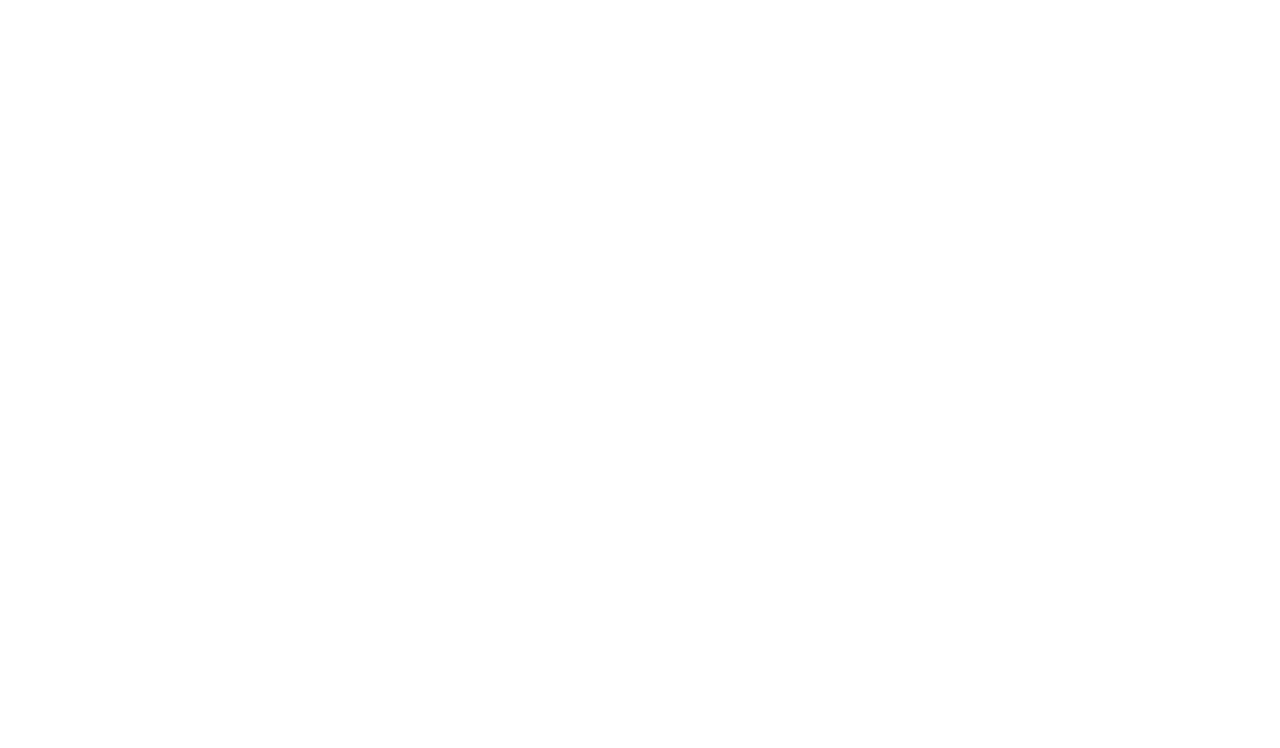
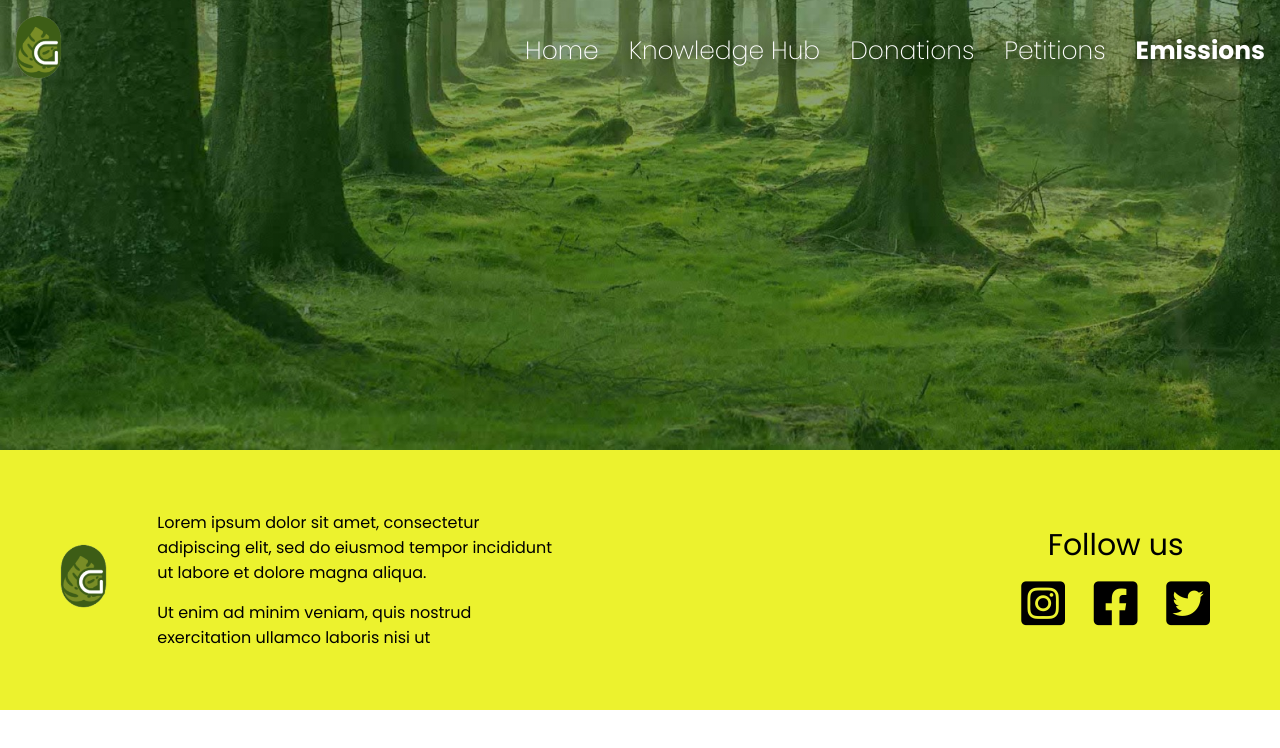
Before and after one commit to Stanko998/Go-Green-Real, a plain HTML site: page HTML/Emissions.html in a window 1280 px wide. Drawn offline with Linux system fonts and the light colour scheme.

Commit message:
Prva Veca Promena

```diff
--- a/HTML/Donations.html
+++ b/HTML/Donations.html
@@ -7,6 +7,7 @@
     <link rel="stylesheet" href="../CSS/all.min.css">
     <link rel="stylesheet" href="../CSS/Donations.css">
     <title>Document</title>
+    <link rel="icon" href="../Images/Logo.png">
 </head>
 
 <body>
@@ -17,9 +18,9 @@
             </a>
             <nav>
                 <ul>
-                    <li><a href="Index.html" class="active">Home</a></li>
+                    <li><a href="Index.html">Home</a></li>
                     <li><a href="KnowledgeHub.html">Knowledge Hub</a></li>
-                    <li><a href="Donations.html">Donations</a></li>
+                    <li><a href="Donations.html" class="active">Donations</a></li>
                     <li><a href="Petitions.html">Petitions</a></li>
                     <li><a href="Emissions.html">Emissions</a></li>
                 </ul>
--- a/HTML/Emissions.html
+++ b/HTML/Emissions.html
@@ -0,0 +1,61 @@
+<!DOCTYPE html>
+<html lang="en">
+
+<head>
+    <meta charset="UTF-8">
+    <meta name="viewport" content="width=device-width, initial-scale=1.0">
+    <link rel="stylesheet" href="../CSS/all.min.css">
+    <link rel="stylesheet" href="../CSS/Style.css">
+    <title>Document</title>
+    <link rel="icon" href="../Images/Logo.png">
+</head>
+
+<body>
+    <header>
+        <div class="up">
+            <a href="Index.html" class="logo">
+                <img src="../Images/Logo.png" alt="Logo...">
+            </a>
+            <nav>
+                <ul>
+                    <li><a href="Index.html">Home</a></li>
+                    <li><a href="KnowledgeHub.html">Knowledge Hub</a></li>
+                    <li><a href="Donations.html">Donations</a></li>
+                    <li><a href="Petitions.html">Petitions</a></li>
+                    <li><a href="Emissions.html" class="active">Emissions</a></li>
+                </ul>
+            </nav>
+        </div>
+    </header>
+
+    <div class="main">
+
+
+    </div>
+
+    <footer>
+        <div class="left">
+            <a href="Index.html" class="logo">
+                <img src="../Images/Logo.png" alt="Logo...">
+            </a>
+            <div>
+                <p>Lorem ipsum dolor sit amet, consectetur adipiscing elit, sed do eiusmod tempor incididunt ut labore
+                    et dolore magna aliqua.
+                </p>
+                <p>
+                    Ut enim ad minim veniam, quis nostrud exercitation ullamco laboris nisi ut
+                </p>
+            </div>
+        </div>
+        <div class="right">
+            <p>Follow us</p>
+            <div>
+                <a href="#"><i class="fa-brands fa-instagram-square"></i> </a>
+                <a href="#"><i class="fa-brands fa-facebook-square"></i> </a>
+                <a href="#"><i class="fa-brands fa-twitter-square"></i> </a>
+            </div>
+        </div>
+    </footer>
+</body>
+
+</html>
--- a/SASS/_Values.scss
+++ b/SASS/_Values.scss
@@ -1,7 +1,7 @@
 /*
     Stefan Stankovic 22.02.2022
 
-    ovaj se scss koristi za deklarisanje promenjivih i resetovanje css.
+    ovaj se scss koristi za deklarisanje promenjivih i resetovanje css i pravljenje mixin komponenti.
 */
 
 //Import Poppins Font
```
Also changed, not shown: HTML/Index.html (+1 -3 lines), HTML/KnowledgeHub.html (+1 -0 lines), HTML/Petitions.html (+45 -1 lines), SASS/_Base.scss (+0 -13 lines), 3 other files.
